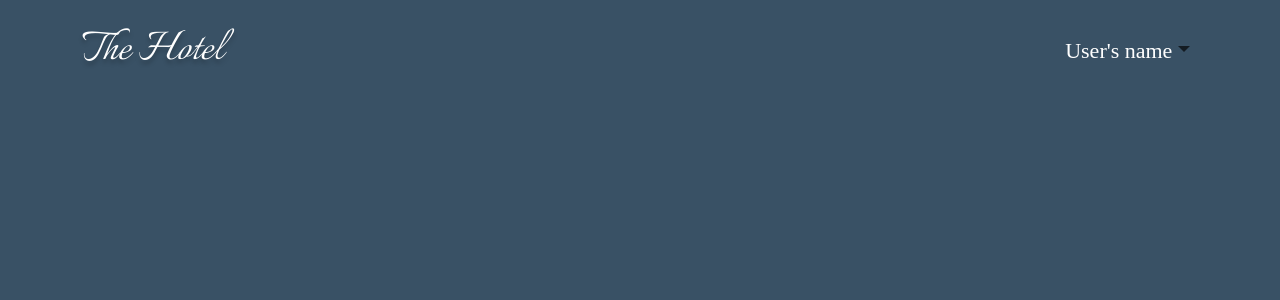
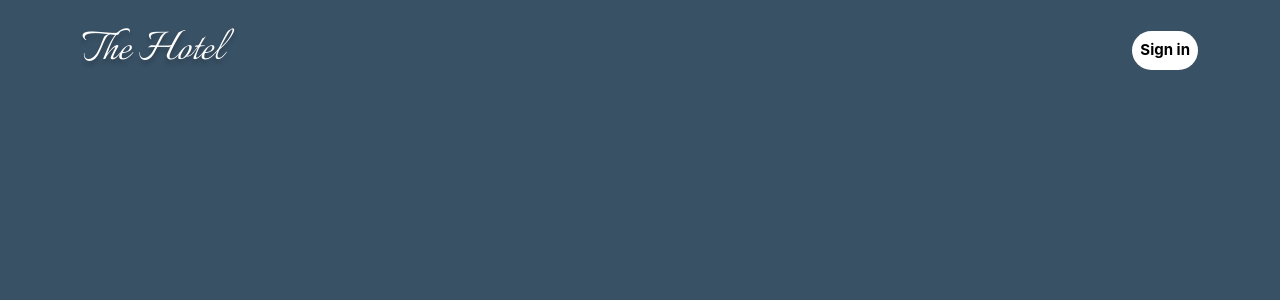
Before and after one commit to rohanpatel05/Hotel-Booking-System-Frontend, a React (Create React App) app: page /booking in a window 1280 px wide. Shown: the top 300 px of the page. Built offline with nearby package versions, Linux system fonts and the light colour scheme; a web font is replaced by a local one.

Commit message:
Added auth navigations.

```diff
--- a/src/components/TopBar/index.jsx
+++ b/src/components/TopBar/index.jsx
@@ -1,10 +1,18 @@
-/* eslint-disable no-unused-vars */
 import React, {useState} from 'react'
 import { StyledNavBrand, StyledNavLink, StyledNavDropdown } from './TopBarElements';
 import { Navbar, Container, Nav, NavDropdown } from 'react-bootstrap';
+import { useNavigate } from 'react-router-dom';
 
 function TopBar() {
-    const [isLoggedIn, setIsLoggedIn] = useState(true);
+  const navigate = useNavigate();
+
+  // eslint-disable-next-line no-unused-vars
+  const [isLoggedIn, setIsLoggedIn] = useState(false);
+
+  const handleSignInClick = () => {
+    navigate("/signin");
+  }
+
   return (
     <Navbar sticky="top" >
       <Container>
@@ -13,7 +21,7 @@ function TopBar() {
         <Navbar.Collapse className="justify-content-end">
             <Nav>
                 {!isLoggedIn ? (
-                    <StyledNavLink>Sign in</StyledNavLink>
+                    <StyledNavLink onClick={handleSignInClick}>Sign in</StyledNavLink>
                 ) : (
                     <StyledNavDropdown title={<text style={{color: 'white'}}>{"User's name"}</text>}>
                         <NavDropdown.Item >Account Info</NavDropdown.Item>
--- a/src/pages/SignIn/index.jsx
+++ b/src/pages/SignIn/index.jsx
@@ -12,8 +12,11 @@ import {
   NonClickableText,
 } from "./SignInElements.js";
 import AuthTopBar from "../../components/AuthTopBar";
+import { useNavigate } from "react-router-dom";
 
 function SignIn() {
+    const navigate = useNavigate();
+
     const [isValid, setIsValid] = useState(true);
     const [formData, setFormData] = useState({
         email: "",
@@ -32,6 +35,10 @@ function SignIn() {
         [name]: value,
         }));
     };
+
+    const handleSignUpClick = () => {
+        navigate("/signup");
+    }
 
     useEffect(() => {
         setIsValid(
@@ -70,7 +77,7 @@ function SignIn() {
 
                         <TextWrapper>
                             <NonClickableText>Need an account? </NonClickableText>
-                            <ClickableText>Sign Up</ClickableText>
+                            <ClickableText onClick={handleSignUpClick} >Sign Up</ClickableText>
                         </TextWrapper>
 
                         <Button type="submit" disabled={!isValid}>
--- a/src/pages/SignUp/index.jsx
+++ b/src/pages/SignUp/index.jsx
@@ -12,8 +12,11 @@ import {
   NonClickableText,
 } from "./SignUpElements";
 import AuthTopBar from "../../components/AuthTopBar";
+import { useNavigate } from "react-router-dom";
 
 function SignUp() {
+  const navigate = useNavigate();
+
   const [isValid, setIsValid] = useState(true);
   const [formData, setFormData] = useState({
     name: "",
@@ -34,6 +37,10 @@ function SignUp() {
       [name]: value,
     }));
   };
+
+  const handleSignInClick = () => {
+    navigate("/signin")
+  }
 
   useEffect(() => {
     setIsValid(
@@ -65,7 +72,7 @@ function SignUp() {
           <InputLable>
             Email:
             <Input
-              type="email"
+              type="text"
               name="email"
               value={formData.email}
               onChange={handleChange}
@@ -92,7 +99,7 @@ function SignUp() {
 
           <TextWrapper>
             <NonClickableText>Already have an account? </NonClickableText>
-            <ClickableText>Sign In</ClickableText>
+            <ClickableText onClick={handleSignInClick} >Sign In</ClickableText>
           </TextWrapper>
 
           <Button type="submit" disabled={!isValid}>
```
